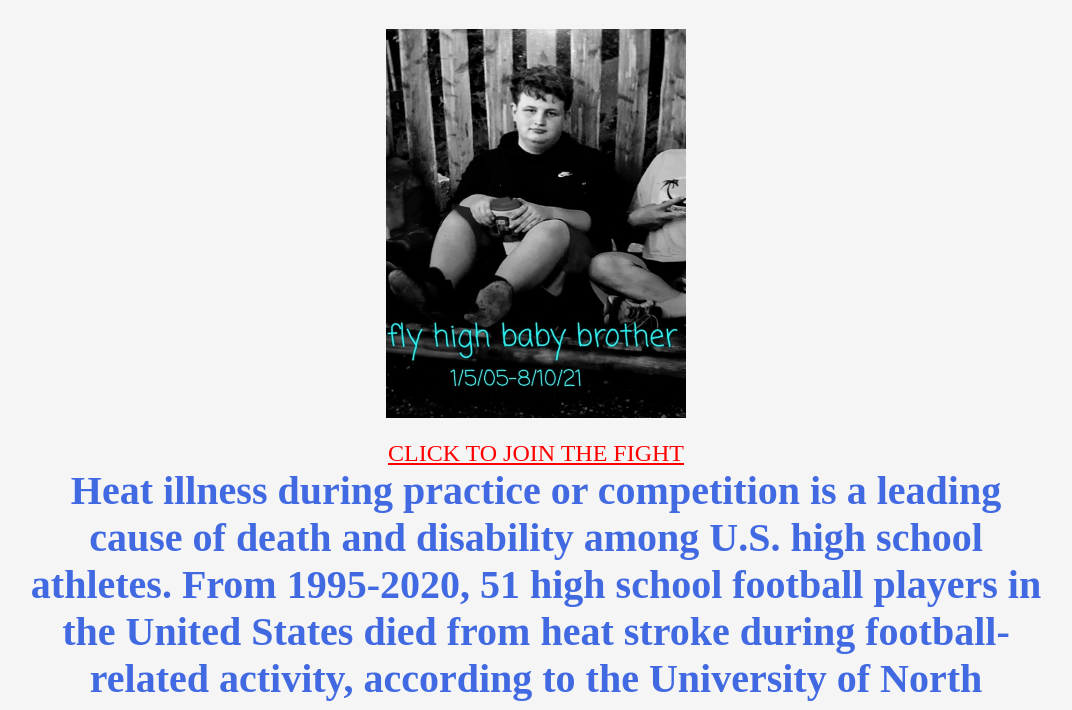
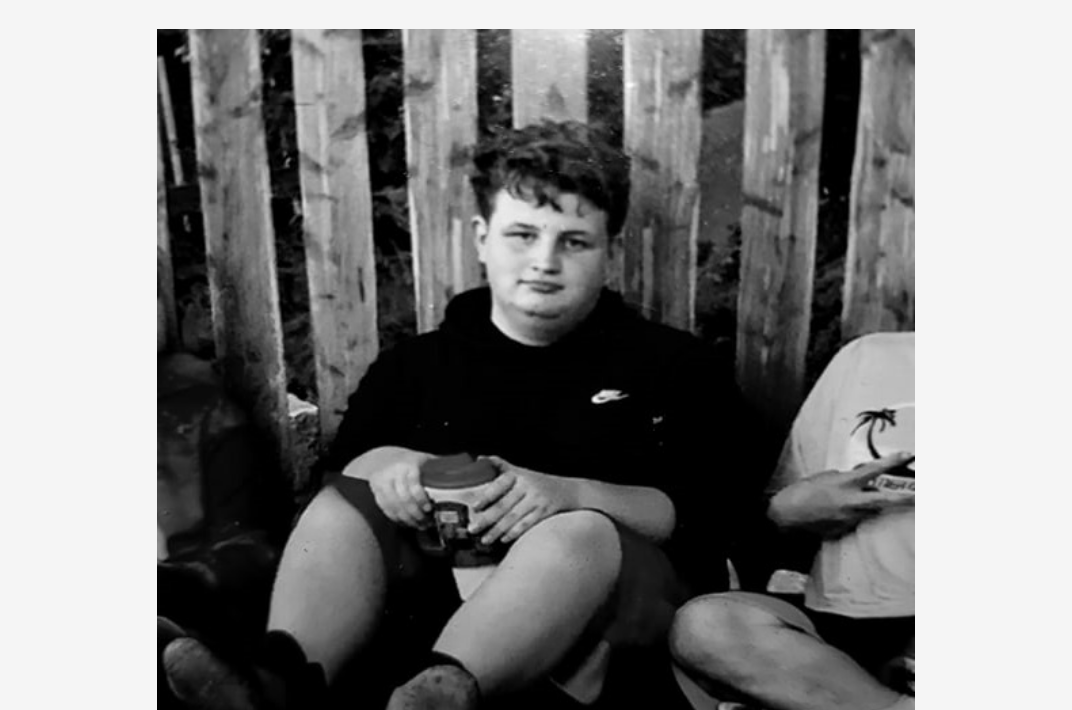
Before and after one commit to Akody1027/DRAKE, a website: page index.html in a window 1280 px wide. Shown: the part 90-800 px from the top of the page, without its empty margins (104-1176 px from the left). Drawn offline with Linux system fonts and the light colour scheme.

Commit message:
Update index.html

```diff
--- a/index.html
+++ b/index.html
@@ -9,7 +9,7 @@
 <body>
     <h1>DRAKE COREY GEIGER</h1>
     <div class="pic1">
-        <img src="photos/drakenow.jpg" width="300px" />
+        <img src="photos/drakenow.jpg" width="60%" />
     </div>
 
 
```
